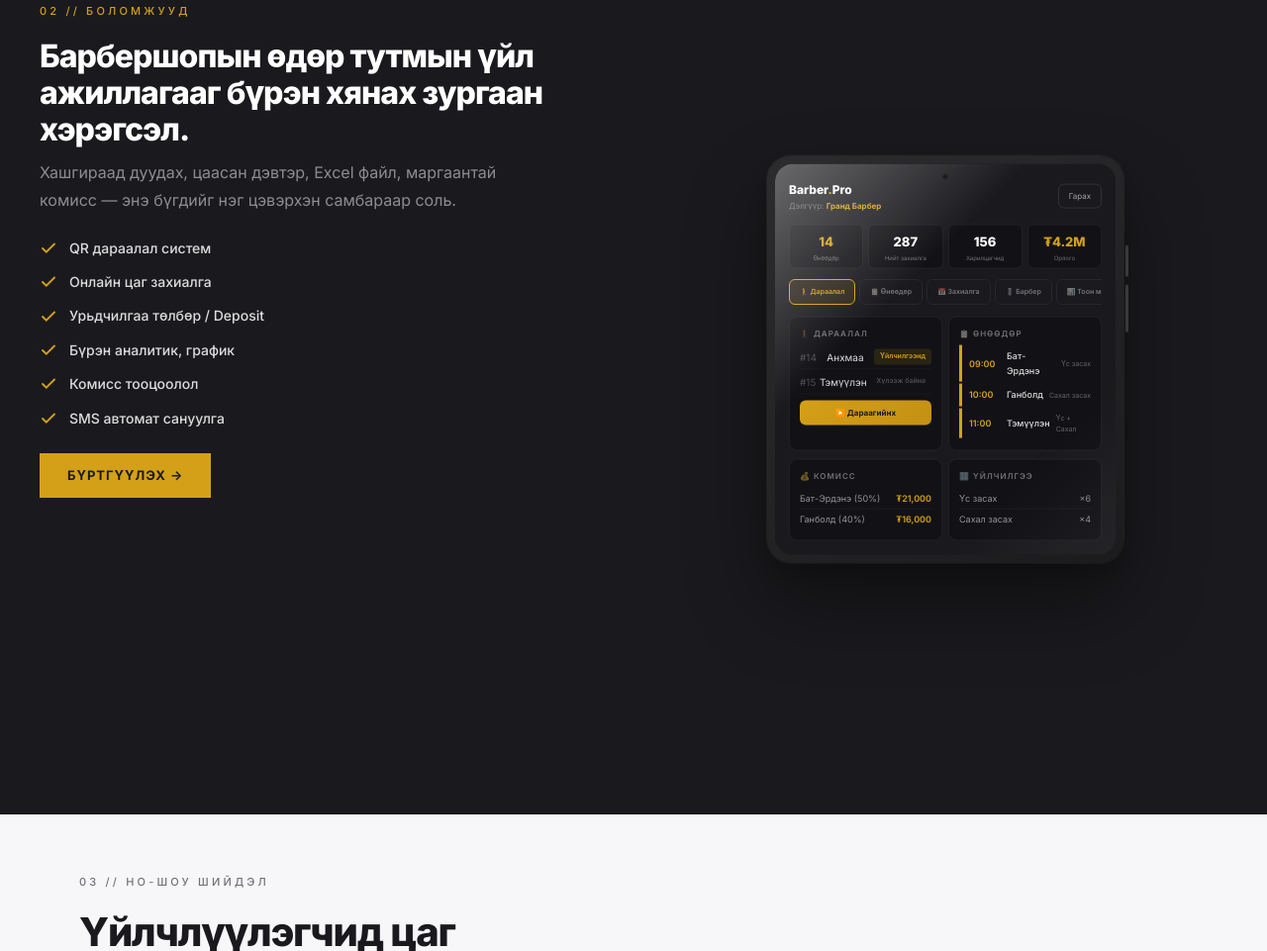
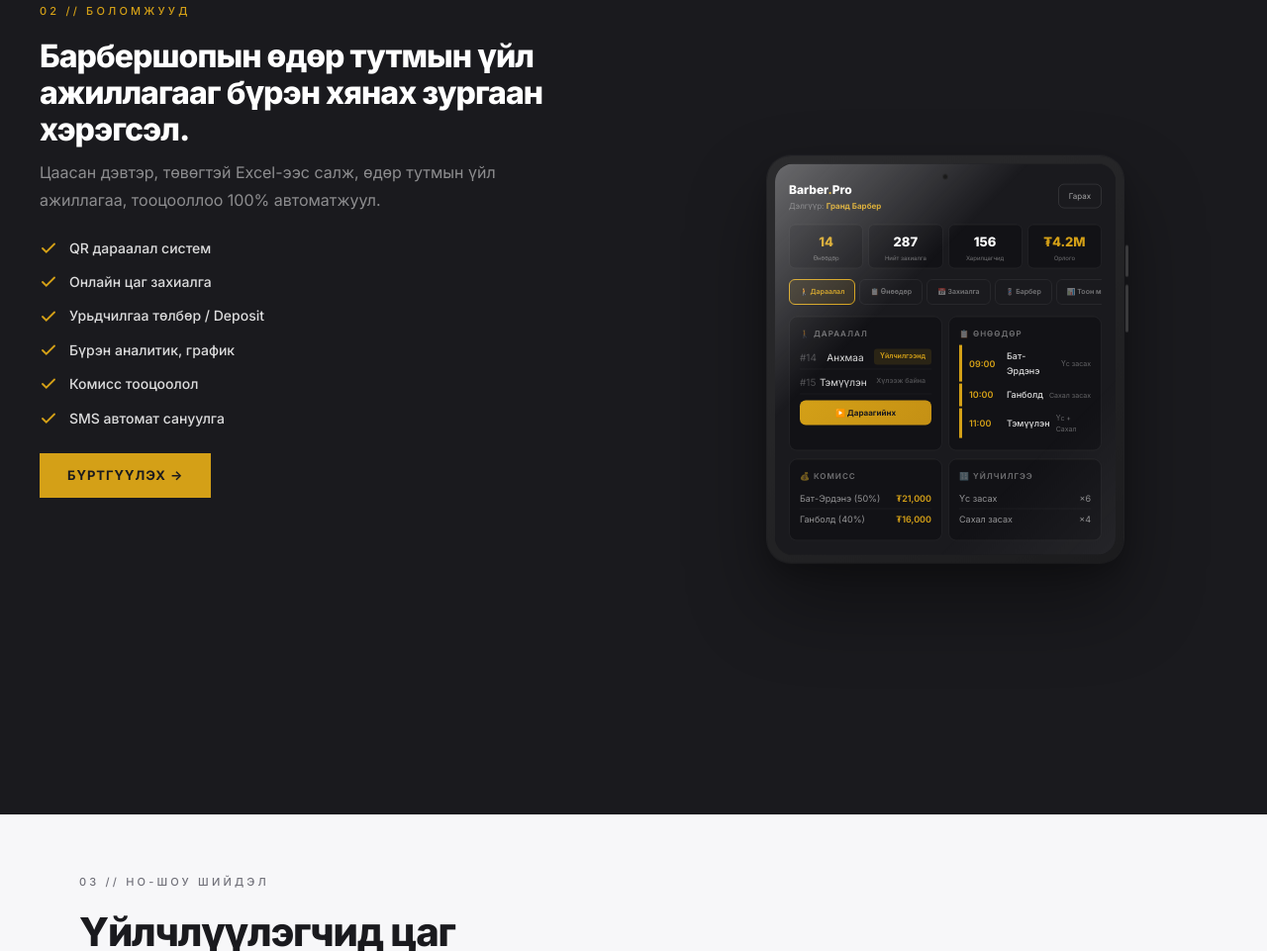
Before and after one commit to Erden8830/barber-system, a website: page prototype-premium.html in a window 1280 px wide. Shown: the part 899-1860 px from the top of the page at 99% size. Drawn offline with Linux system fonts and the light colour scheme.

Commit message:
Features desc: tighter copy about automation

```diff
--- a/prototype-premium.html
+++ b/prototype-premium.html
@@ -985,7 +985,7 @@ a{ color: var(--text-main-primary); text-decoration: none; transition: color .2s
       <div class="features-content">
         <div class="section-label" style="color:var(--gold)">02 // БОЛОМЖУУД</div>
         <h2 class="features-title">Барбершопын өдөр тутмын үйл ажиллагааг бүрэн хянах зургаан хэрэгсэл.</h2>
-        <p class="features-desc">Хашгираад дуудах, цаасан дэвтэр, Excel файл, маргаантай комисс — энэ бүгдийг нэг цэвэрхэн самбараар соль.</p>
+        <p class="features-desc">Цаасан дэвтэр, төвөгтэй Excel-ээс салж, өдөр тутмын үйл ажиллагаа, тооцооллоо 100% автоматжуул.</p>
         <div class="feature-list">
           <div class="feature-item">
             <svg width="18" height="18" viewBox="0 0 24 24" fill="none" stroke="var(--gold)" stroke-width="2.5" stroke-linecap="round"><polyline points="20 6 9 17 4 12"/></svg>
```
Also changed, not shown: public/landing.html (+1 -1 lines).
